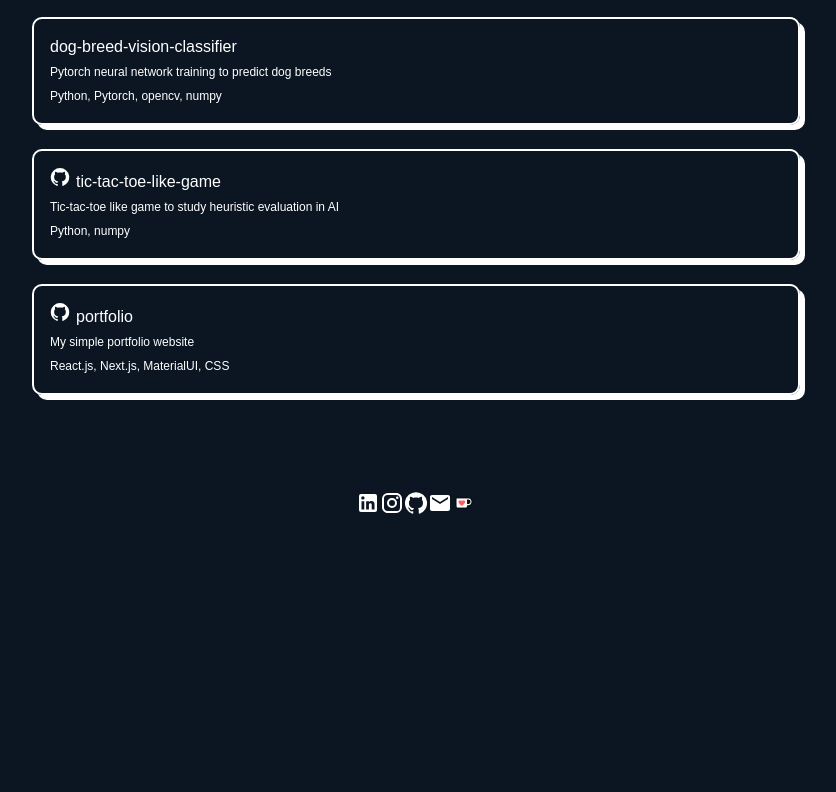
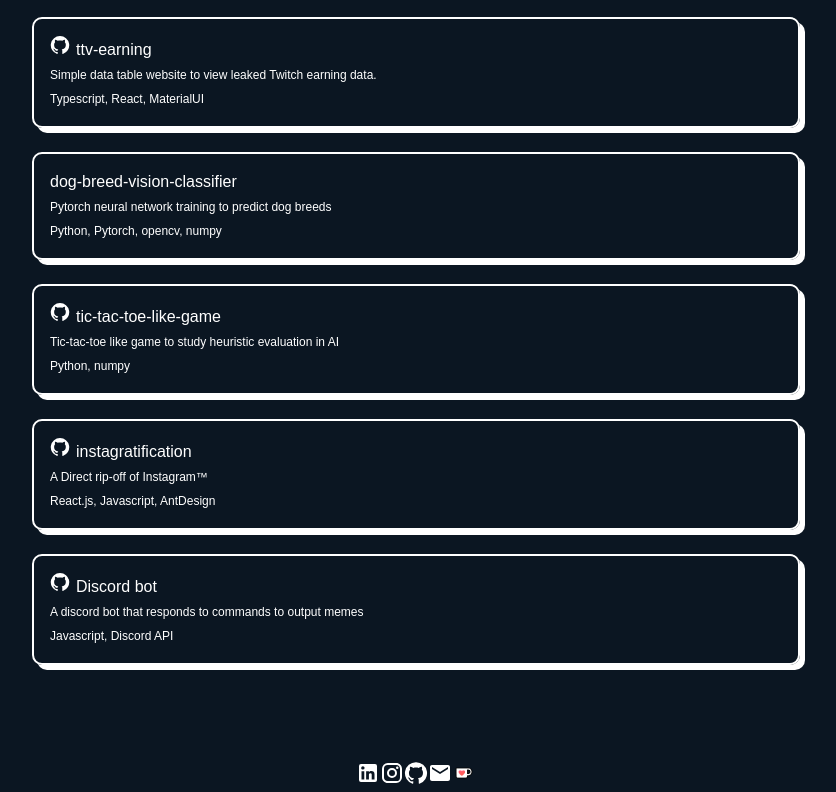
Before and after one commit to willyyhuang/portfolio, a Next.js app: page /Projects in a window 1280 px wide. Shown: the part 1708-2500 px from the top of the page, without its empty margins (224-1060 px from the left). Before the commit the page ends 2230 px from the top, so only its background shows below. Built offline with nearby package versions, Linux system fonts and the light colour scheme; a web font is replaced by a local one.

Commit message:
added more projects

```diff
--- a/pages/Projects.tsx
+++ b/pages/Projects.tsx
@@ -68,6 +68,12 @@
 
 const otherProjects: Omit<ProjectData, 'logo' | 'role' | 'dimensions' | 'link'>[] = [
   {
+    title: 'portfolio',
+    description: 'My simple portfolio website',
+    techStack: 'React.js, Next.js, MaterialUI, CSS',
+    github: 'https://github.com/willyyhuang/portfolio',
+  },
+  {
     title: 'octave-control-function-gui',
     description: 'Simple GUI for control system plotting.',
     techStack: 'Python, octave, matlab, Tkinter',
@@ -91,10 +97,16 @@
     github: 'https://github.com/bcobo341/COMP472_Project_2',
   },
   {
-    title: 'portfolio',
-    description: 'My simple portfolio website',
-    techStack: 'React.js, Next.js, MaterialUI, CSS',
-    github: 'https://github.com/willyyhuang/portfolio',
+    title: 'instagratification',
+    description: 'A Direct rip-off of Instagram™',
+    techStack: 'React.js, Javascript, AntDesign',
+    github: 'https://github.com/m-triassi/instagratification',
+  },
+  {
+    title: 'Discord bot',
+    description: 'A discord bot that responds to commands to output memes',
+    techStack: 'Javascript, Discord API',
+    github: 'https://github.com/willyyhuang/discordbot',
   },
 ]
 
```
